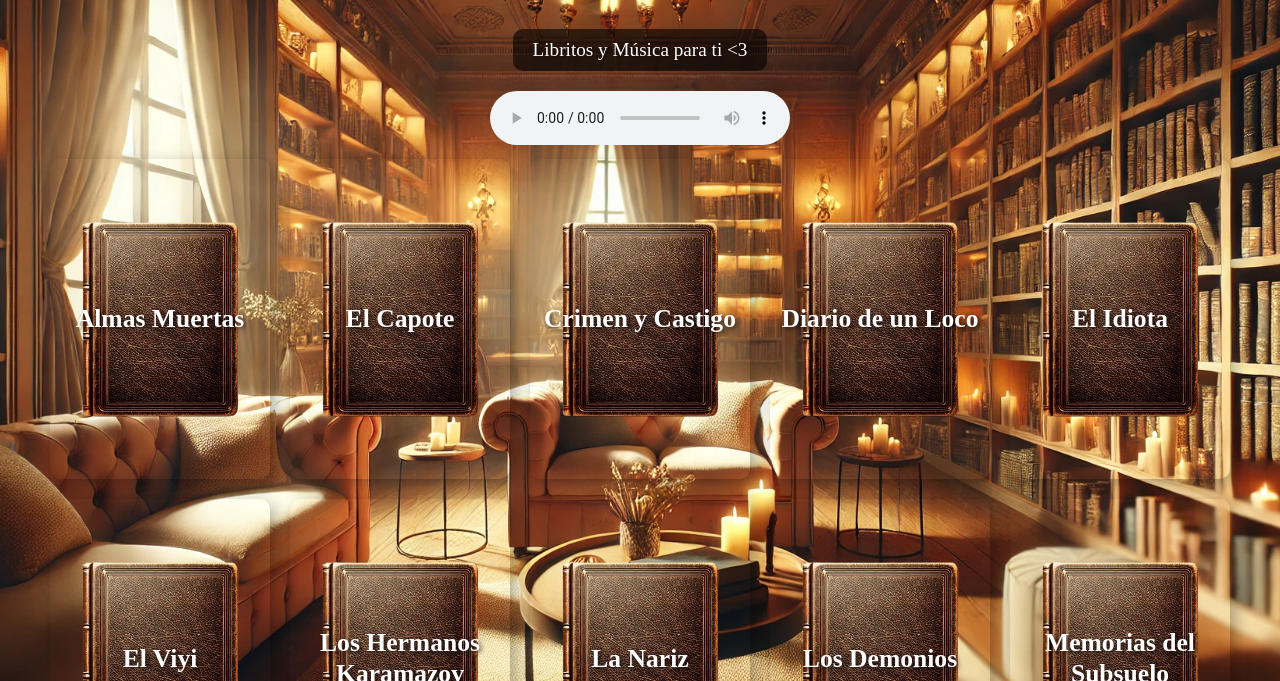
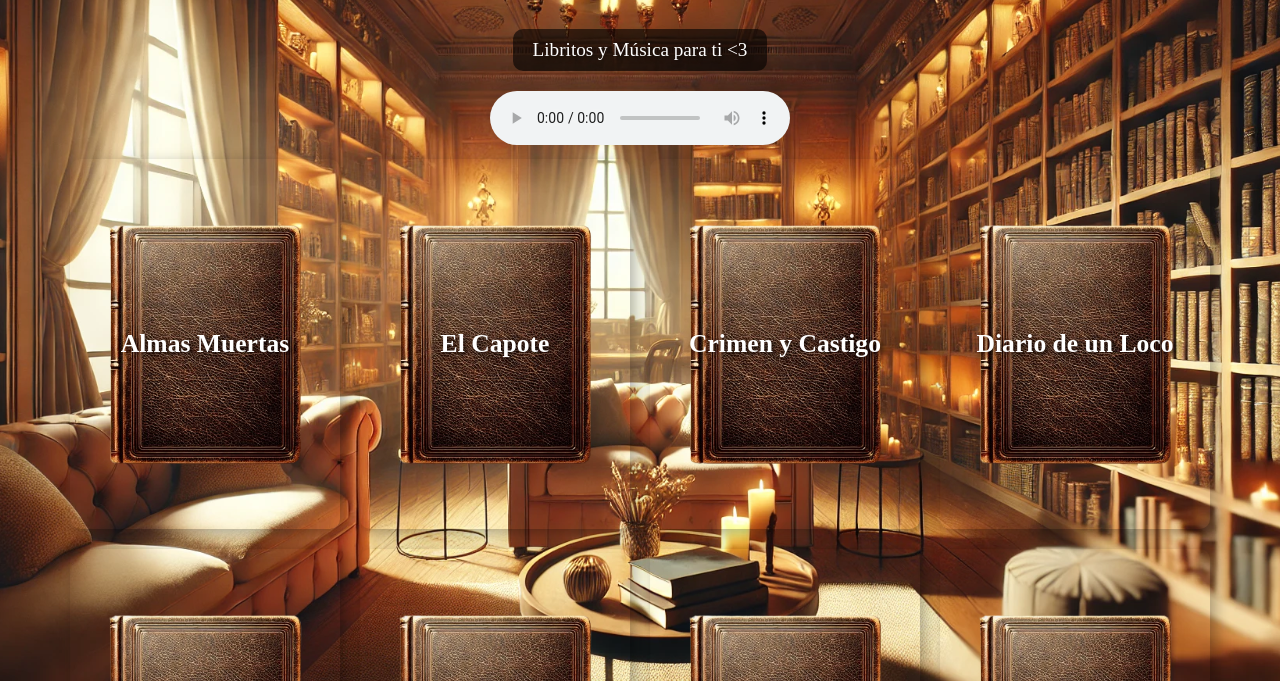
Before and after one commit to MAKG1306/LIBRERIA-DIGITAL, a plain HTML site: page index.html in a window 1280 px wide. Shown: the part 119-800 px from the top of the page. Drawn offline with Linux system fonts and the light colour scheme.

Commit message:
Update index.html

```diff
--- a/index.html
+++ b/index.html
@@ -40,8 +40,8 @@
             padding: 10px;
         }
         .book {
-            width: 200px;
-            height: 300px;
+            width: 250px;
+            height: 350px;
             background-image: url('cover1.jpg');
             background-size: cover;
             background-position: center;
@@ -59,7 +59,7 @@
             padding: 10px;
             word-wrap: break-word;
             overflow-wrap: break-word;
-            max-width: 60%;
+            max-width: 40%;
             line-height: 1.2;
             display: flex;
             flex-direction: column;
```
